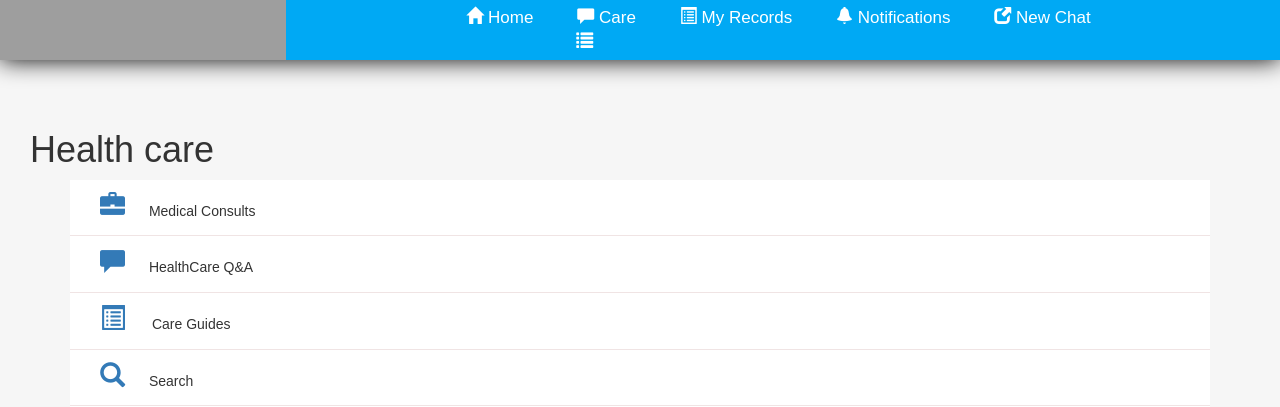
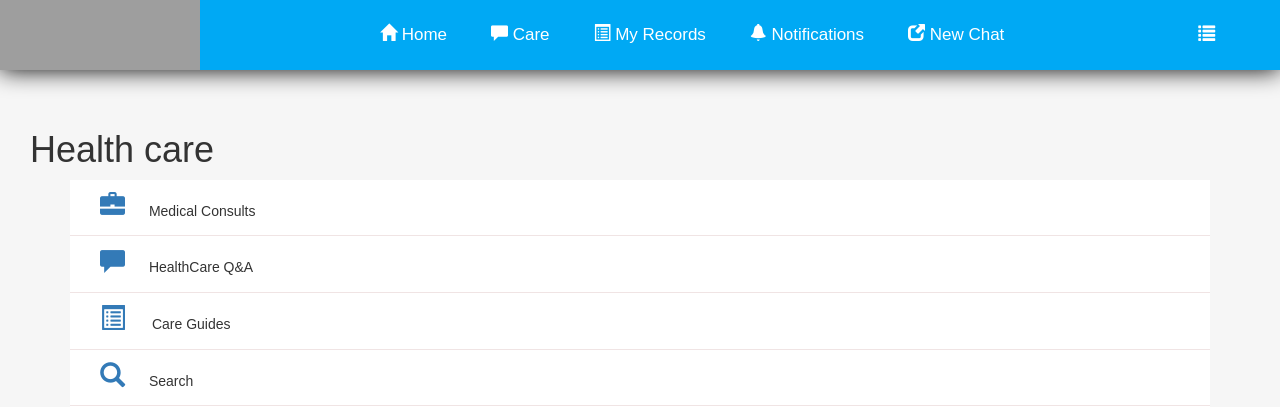
Before and after one commit to sangramdesai123/vidhya, a PHP site: page /care.html in a window 1280 px wide. Shown: the top 407 px of the page. Run offline with PHP 8.4, Linux system fonts and the light colour scheme; grey boxes are pictures that could not be loaded.

Commit message:
Update s.css

```diff
--- a/css/s.css
+++ b/css/s.css
@@ -1,6 +1,6 @@
 header img {
-    height: 60px;
-    width:300px;
+    height: 70px;
+    width:200px;
     margin-left: 0px;
 }
 body {
@@ -20,7 +20,7 @@ header {
     top: 0;
     left: 0;
     right: 0;
-    height: 60px;
+    height: 70px;
     display: flex;
     align-items: center;
     box-shadow: 0 0 25px 0 black;
```
